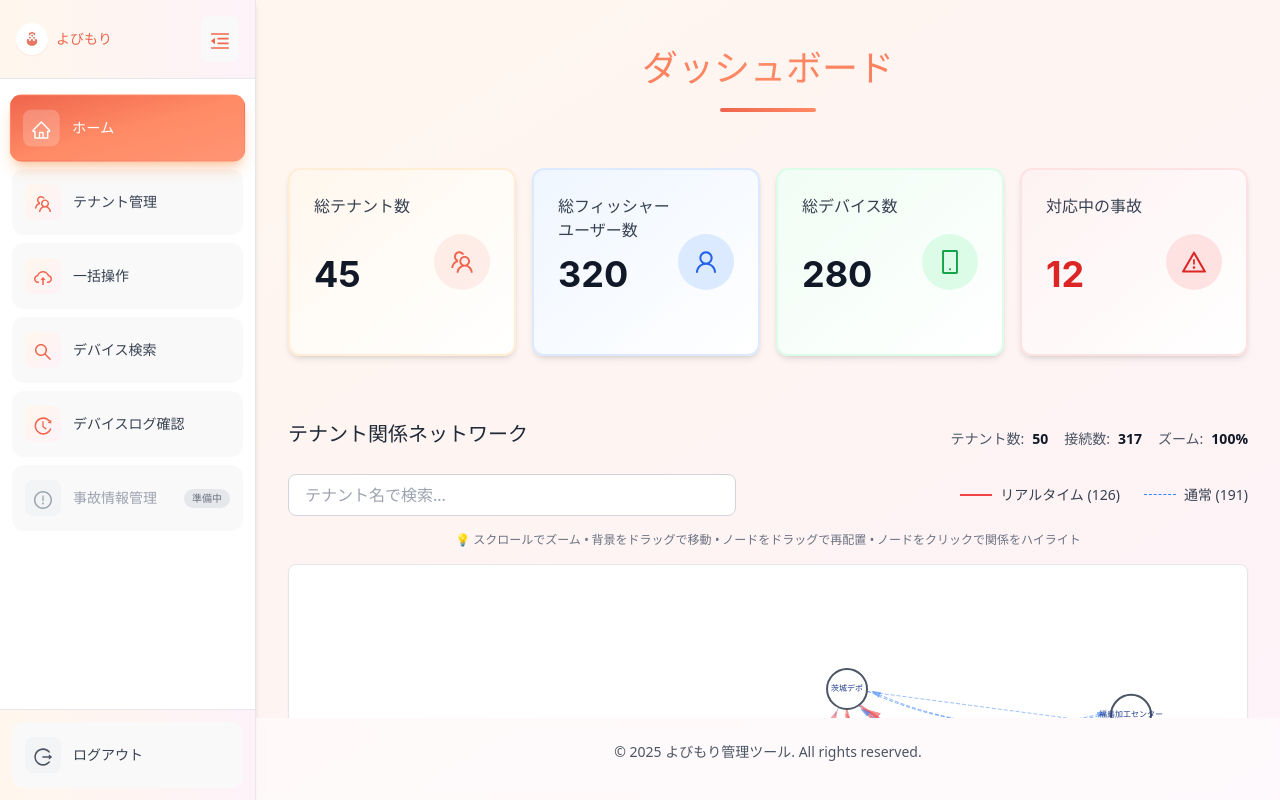
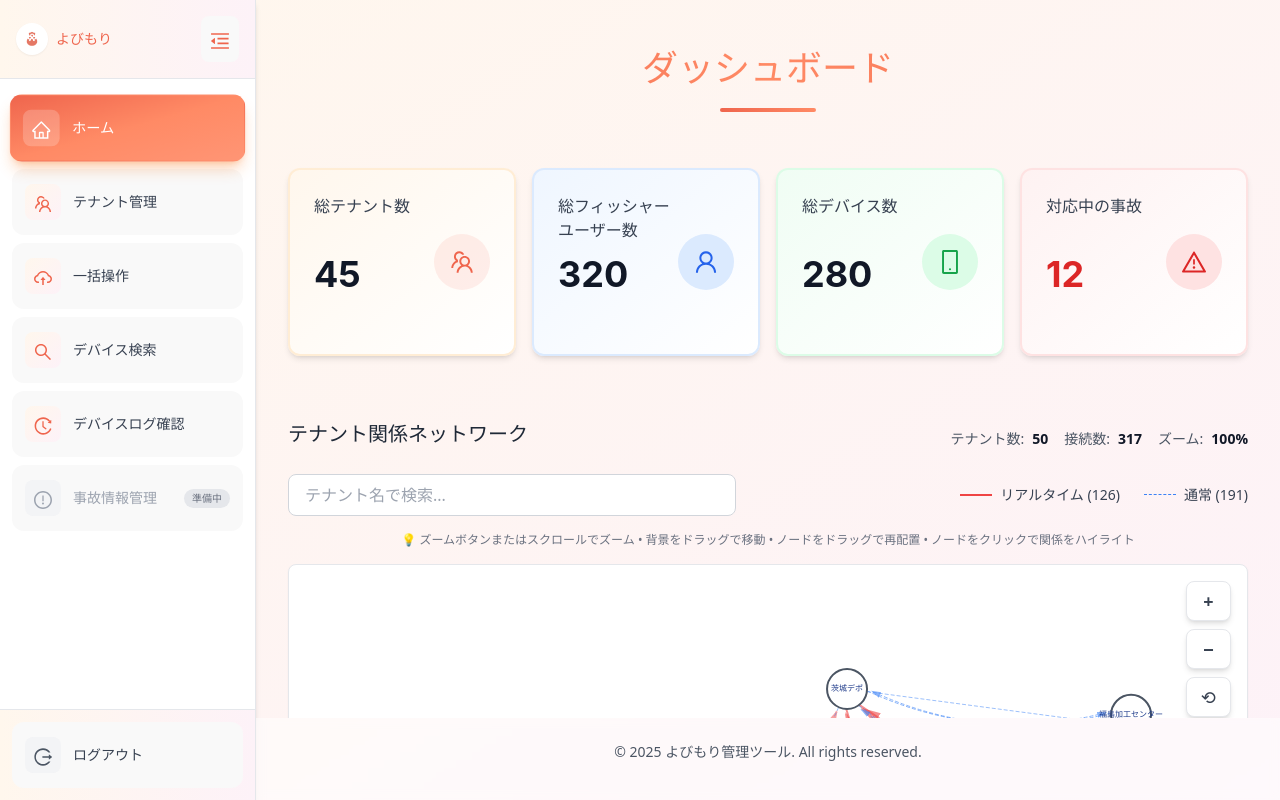
Before and after one commit to BehemothLtd/yobimori-admin-tool, a Vue app: page / in a window 1280 px wide. Built offline with nearby package versions, Linux system fonts and the light colour scheme.

Commit message:
add manual zoom btns

```diff
--- a/src/components/TenantRelationshipGraph.vue
+++ b/src/components/TenantRelationshipGraph.vue
@@ -415,6 +415,21 @@ const handleWheel = (event: WheelEvent) => {
   zoom.value = newZoom;
 };
 
+// Zoom control functions
+const zoomIn = () => {
+  zoom.value = Math.min(5, zoom.value * 1.2);
+};
+
+const zoomOut = () => {
+  zoom.value = Math.max(0.1, zoom.value / 1.2);
+};
+
+const resetZoom = () => {
+  zoom.value = 1;
+  panX.value = 0;
+  panY.value = 0;
+};
+
 // Pan handlers
 const handleMouseDown = (event: MouseEvent) => {
   if (event.target === svgRef.value || (event.target as SVGElement).classList.contains('background')) {
@@ -571,10 +586,35 @@ onMounted(() => {
 
     <!-- Instructions -->
     <div class="text-gray-500 text-xs italic mb-4">
-      💡 スクロールでズーム • 背景をドラッグで移動 • ノードをドラッグで再配置 • ノードをクリックで関係をハイライト
+      💡 ズームボタンまたはスクロールでズーム • 背景をドラッグで移動 • ノードをドラッグで再配置 • ノードをクリックで関係をハイライト
     </div>
 
     <div class="graph-container bg-white rounded-lg shadow-sm p-6 overflow-hidden relative">
+      <!-- Zoom Controls -->
+      <div class="absolute top-4 right-4 flex flex-col gap-2 z-20">
+        <button
+          @click="zoomIn"
+          class="w-10 h-10 bg-white rounded-lg shadow-md hover:shadow-lg border border-gray-200 flex items-center justify-center text-gray-700 hover:bg-orange-50 hover:text-orange-600 transition-all font-bold text-lg"
+          title="ズームイン"
+        >
+          +
+        </button>
+        <button
+          @click="zoomOut"
+          class="w-10 h-10 bg-white rounded-lg shadow-md hover:shadow-lg border border-gray-200 flex items-center justify-center text-gray-700 hover:bg-orange-50 hover:text-orange-600 transition-all font-bold text-lg"
+          title="ズームアウト"
+        >
+          −
+        </button>
+        <button
+          @click="resetZoom"
+          class="w-10 h-10 bg-white rounded-lg shadow-md hover:shadow-lg border border-gray-200 flex items-center justify-center text-gray-700 hover:bg-orange-50 hover:text-orange-600 transition-all font-bold text-lg"
+          title="リセット"
+        >
+          ⟲
+        </button>
+      </div>
+
       <!-- Node Information Panel -->
       <div
         v-if="selectedNode"
```
